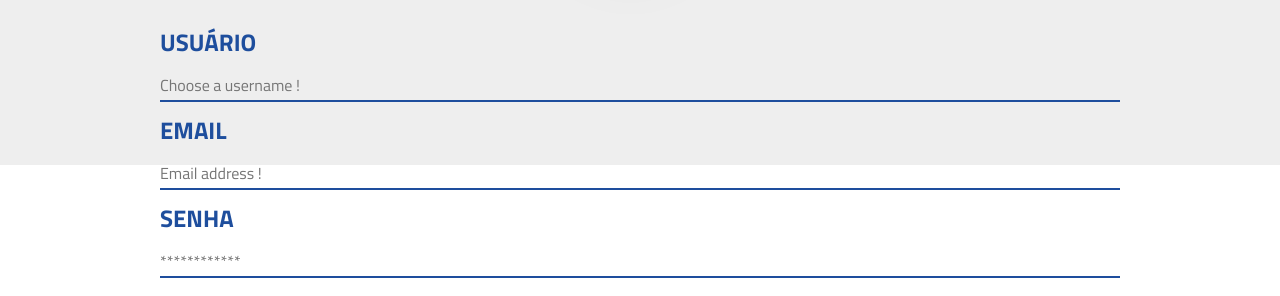
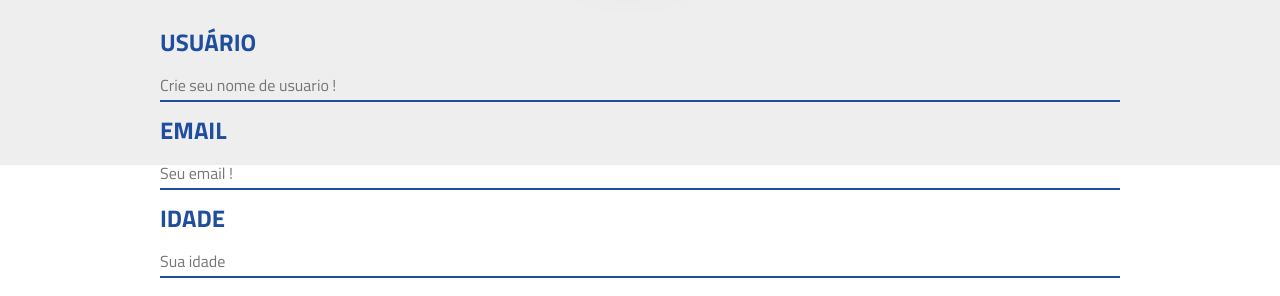
Before and after one commit to grupo2-trabalhoFinal/do-you-know-quiz-react-app, a React (Create React App) app in the folder do-you-know-react-app/: page /register in a window 1280 px wide. Shown: the part 635-931 px from the top of the page. Built offline with nearby package versions, Linux system fonts and the light colour scheme.

Commit message:
fix: integration with API

```diff
--- a/do-you-know-react-app/package.json
+++ b/do-you-know-react-app/package.json
@@ -14,6 +14,7 @@
     "react-hook-form": "^7.33.1",
     "react-router-dom": "5",
     "react-scripts": "5.0.1",
+    "react-toastify": "^9.0.5",
     "styled-components": "^5.3.5",
     "web-vitals": "^2.1.0",
     "yup": "^0.32.11"
--- a/do-you-know-react-app/src/Pages/LoginPage/index.jsx
+++ b/do-you-know-react-app/src/Pages/LoginPage/index.jsx
@@ -10,23 +10,22 @@ import * as yup from "yup";
 import { useForm } from "react-hook-form";
 import { yupResolver } from "@hookform/resolvers/yup";
 import { useHistory } from "react-router-dom";
+import api from "../../services/api";
+import { toast } from "react-toastify";
 
 const LoginPage = () => {
   const history = useHistory();
 
   const schema = yup.object().shape({
-    Username: yup
+    email: yup
       .string()
-      .required("Usuário obrigatório !")
-      .min(3, "Mínimo de 3 caractéres !"),
+      .required("Email obrigatório !")
+      .email("Formato de email inválido !"),
 
-    Password: yup
+    password: yup
       .string()
       .required("Senha obrigatória !")
-      .matches(
-        /^(?=.*?[A-Z])(?=.*?[a-z])(?=.*?[0-9]).{8,}$/,
-        "Necessário de no mínimo 8 caracteres, uma letra maiúscula, uma minúscula e um número !"
-      ),
+      .min(8, "Necessário de no mínimo 8 caracteres"),
   });
 
   const {
@@ -39,8 +38,15 @@ const LoginPage = () => {
   });
 
   const submitedForm = (data) => {
-    reset();
-    console.log(data);
+    api
+      .post("/login", data)
+      .then((response) => {
+        const { token } = response.data;
+        localStorage.setItem("@quizToken", JSON.stringify(token));
+
+        return history.push("/");
+      })
+      .catch((err) => toast.error("Confira os dados e tente novamente"));
   };
 
   return (
@@ -53,19 +59,19 @@ const LoginPage = () => {
 
       <RegisterForm onSubmit={handleSubmit(submitedForm)}>
         <label>
-          USUÁRIO {errors.Username && <span>- {errors.Username.message}</span>}
+          EMAIL {errors.email && <span>- {errors.email.message}</span>}
         </label>
         <InputExample
-          name="Username"
+          name="email"
           register={register}
-          placeholder="Choose a username !"
+          placeholder="Seu email !"
         ></InputExample>
 
         <label>
-          SENHA {errors.Password && <span>- {errors.Password.message}</span>}
+          SENHA {errors.password && <span>- {errors.password.message}</span>}
         </label>
         <InputExample
-          name="Password"
+          name="password"
           register={register}
           placeholder="************"
           type="password"
--- a/do-you-know-react-app/src/Pages/RegisterPage/index.jsx
+++ b/do-you-know-react-app/src/Pages/RegisterPage/index.jsx
@@ -10,33 +10,34 @@ import * as yup from "yup";
 import { useForm } from "react-hook-form";
 import { yupResolver } from "@hookform/resolvers/yup";
 import { useHistory } from "react-router-dom";
+import api from "../../services/api";
+import { toast } from "react-toastify";
 
 const RegisterPage = () => {
   const history = useHistory();
 
   const schema = yup.object().shape({
-    Username: yup
+    name: yup
       .string()
       .required("Usuário obrigatório !")
       .min(3, "Mínimo de 3 caractéres !"),
 
-    Email: yup
+    email: yup
       .string()
       .required("Email obrigatório !")
       .email("Formato de email inválido !"),
 
-    Password: yup
+    password: yup
       .string()
       .required("Senha obrigatória !")
-      .matches(
-        /^(?=.*?[A-Z])(?=.*?[a-z])(?=.*?[0-9]).{8,}$/,
-        "Necessário de no mínimo 8 caracteres, uma letra maiúscula, uma minúscula e um número !"
-      ),
+      .min(8, "Necessário de no mínimo 8 caracteres"),
 
-    ConfirmPassword: yup
+    confirmPassword: yup
       .string()
       .required("Confirmação de senha obrigatória")
-      .oneOf([yup.ref("Password")], "As senhas devem ser identicas !"),
+      .oneOf([yup.ref("password")], "As senhas devem ser identicas !"),
+
+    age: yup.string().required("Idade obrigatoria"),
   });
 
   const {
@@ -48,10 +49,16 @@ const RegisterPage = () => {
     resolver: yupResolver(schema),
   });
 
-  const submitedForm = (data) => {
-    reset();
-    console.log(data);
-    history.push("/successful-register");
+  const submitedForm = ({ email, password, name, age }) => {
+    const user = { email, password, name, age };
+    api
+      .post("/register", user)
+      .then((response) => {
+        console.log(response);
+        toast.success("Conta criada com sucesso");
+        return history.push("/login");
+      })
+      .catch((err) => toast.error("Erro ao criar a conta"));
   };
 
   return (
@@ -64,28 +71,39 @@ const RegisterPage = () => {
 
       <RegisterForm onSubmit={handleSubmit(submitedForm)}>
         <label>
-          USUÁRIO {errors.Username && <span>- {errors.Username.message}</span>}
+          USUÁRIO {errors.name && <span>- {errors.name.message}</span>}
         </label>
         <InputExample
-          name="Username"
+          name="name"
           register={register}
-          placeholder="Choose a username !"
+          placeholder="Crie seu nome de usuario !"
         ></InputExample>
 
         <label>
-          EMAIL {errors.Email && <span>- {errors.Email.message}</span>}
+          EMAIL {errors.email && <span>- {errors.email.message}</span>}
         </label>
         <InputExample
-          name="Email"
+          name="email"
           register={register}
-          placeholder="Email address !"
+          placeholder="Seu email !"
         ></InputExample>
 
         <label>
-          SENHA {errors.Password && <span>- {errors.Password.message}</span>}
+          IDADE
+          {errors.ConfirmPassword && <span>- {errors.age.message}</span>}
         </label>
         <InputExample
-          name="Password"
+          name="age"
+          register={register}
+          placeholder="Sua idade"
+          type="text"
+        ></InputExample>
+
+        <label>
+          SENHA {errors.password && <span>- {errors.password.message}</span>}
+        </label>
+        <InputExample
+          name="password"
           register={register}
           placeholder="************"
           type="password"
@@ -93,12 +111,12 @@ const RegisterPage = () => {
 
         <label>
           CONFIRMAR SENHA{" "}
-          {errors.ConfirmPassword && (
-            <span>- {errors.ConfirmPassword.message}</span>
+          {errors.confirmPassword && (
+            <span>- {errors.confirmPassword.message}</span>
           )}
         </label>
         <InputExample
-          name="ConfirmPassword"
+          name="confirmPassword"
           register={register}
           placeholder="************"
           type="password"
--- /dev/null
+++ b/do-you-know-react-app/src/services/api.js
@@ -0,0 +1,7 @@
+import axios from "axios";
+
+const api = axios.create({
+    baseURL: "https://grupo2-kenzie-api-quiz.herokuapp.com",
+});
+
+export default api;
```
Also changed, not shown: do-you-know-react-app/src/App.jsx (added, +16 -0 lines), 1 other file (tests, documents, lock files or other folders).
